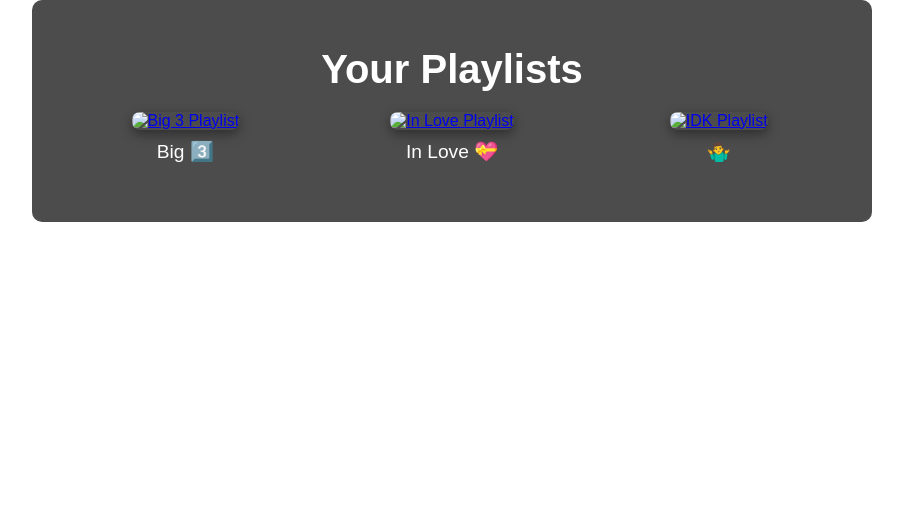
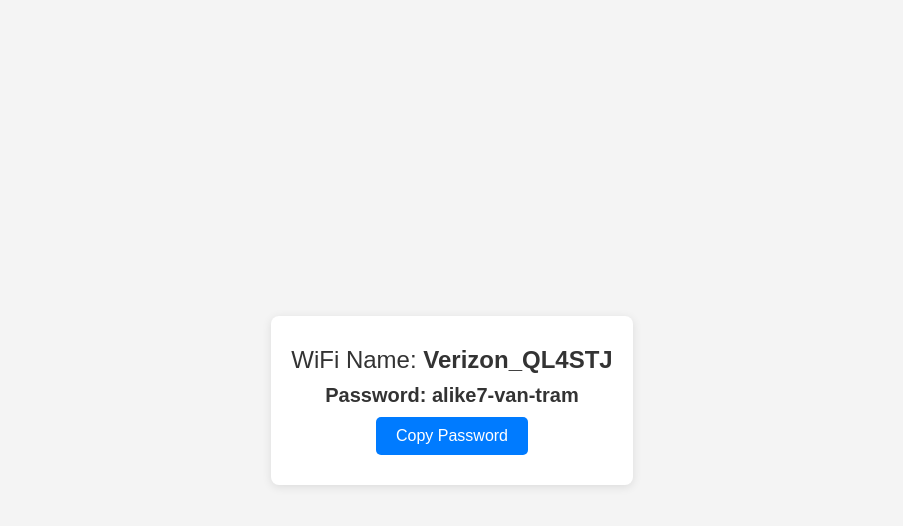
Before and after one commit to zelity/Playlists, a plain HTML site: page Index.html in a window 1280 px wide. Shown: the whole page, without its empty margins (188-1091 px from the left). Drawn offline with Linux system fonts and the light colour scheme.

Commit message:
Update Index.html

```diff
--- a/Index.html
+++ b/Index.html
@@ -3,130 +3,74 @@
 <head>
     <meta charset="UTF-8">
     <meta name="viewport" content="width=device-width, initial-scale=1.0">
-    <title>Your Playlist Display</title>
+    <title>WiFi Password Display</title>
     <style>
-        /* Background and body styles */
         body {
             font-family: Arial, sans-serif;
-            background-image: url('your-background-image-url.jpg'); /* Replace with your background image URL */
-            background-size: cover;
-            background-position: center;
+            background-color: #f4f4f4;
+            color: #333;
+            display: flex;
+            flex-direction: column;
+            align-items: center;
+            justify-content: center;
+            height: 100vh;
             margin: 0;
-            padding: 0;
-            color: #fff;
         }
-
         .container {
-            max-width: 800px;
-            margin: auto;
+            background-color: #fff;
             padding: 20px;
+            border-radius: 8px;
+            box-shadow: 0 2px 10px rgba(0, 0, 0, 0.1);
             text-align: center;
-            background-color: rgba(0, 0, 0, 0.7); /* Semi-transparent black background */
-            border-radius: 10px;
         }
-
-        h1 {
-            margin-bottom: 20px;
-            font-size: 2.5em;
+        .wifi-info {
+            font-size: 24px;
+            margin: 10px 0;
         }
-
-        .playlist-row {
-            display: flex;
-            justify-content: space-between;
-            margin-bottom: 20px;
+        .password {
+            font-weight: bold;
+            font-size: 20px;
+            margin: 10px 0;
         }
-
-        .playlist {
-            flex: 1;
-            margin: 0 10px;
+        button {
+            background-color: #007bff;
+            color: white;
+            border: none;
+            padding: 10px 20px;
+            border-radius: 5px;
+            cursor: pointer;
+            font-size: 16px;
         }
-
-        .playlist img {
-            width: 100%;
-            height: auto;
-            cursor: pointer;
-            border-radius: 8px;
-            transition: transform 0.3s, box-shadow 0.3s;
-            box-shadow: 0 4px 12px rgba(0, 0, 0, 0.4);
+        button:hover {
+            background-color: #0056b3;
         }
-
-        .playlist img:hover {
-            transform: scale(1.05);
-            box-shadow: 0 8px 20px rgba(0, 0, 0, 0.6);
-        }
-
-        p {
+        #copyMessage {
             margin-top: 10px;
-            font-size: 1.2em;
-        }
-
-        h2 {
-            margin-top: 40px;
-            font-size: 1.8em;
-        }
-
-        button {
-            background-color: #ff4757;
-            color: #fff;
-            border: none;
-            padding: 15px 25px;
-            border-radius: 5px;
-            font-size: 1.2em;
-            cursor: pointer;
-            transition: background-color 0.3s;
-            margin: 10px;
-        }
-
-        button:hover {
-            background-color: #ff6b81;
-        }
-
-        /* Hide by default */
-        #topImage, #playlistOptions {
-            display: none;
+            color: green;
         }
     </style>
+</head>
+<body>
+    <div class="container">
+        <div class="wifi-info">WiFi Name: <strong>Verizon_QL4STJ</strong></div>
+        <div class="password" id="wifiPassword">Password: alike7-van-tram</div>
+        <button onclick="copyPassword()">Copy Password</button>
+        <div id="copyMessage"></div>
+    </div>
+
     <script>
-        function showOptions() {
-            // Show top image and buttons
-            document.getElementById('topImage').style.display = 'block';
-            document.getElementById('playlistOptions').style.display = 'block';
+        function copyPassword() {
+            const passwordText = document.getElementById('wifiPassword').innerText.replace('Password: ', '');
+            navigator.clipboard.writeText(passwordText).then(() => {
+                const copyMessage = document.getElementById('copyMessage');
+                copyMessage.innerText = 'Password copied to clipboard!';
+                setTimeout(() => {
+                    copyMessage.innerText = '';
+                }, 2000);
+            }).catch(err => {
+                console.error('Could not copy text: ', err);
+            });
         }
     </script>
-</head>
-<body>
-
-<div class="container">
-    <h1>Your Playlists</h1>
-    <img id="topImage" src="your-top-image-url.jpg" alt="Top Image" style="width:100%; height: auto; border-radius: 8px; margin-bottom: 20px;">
-
-    <div class="playlist-row">
-        <div class="playlist">
-            <a href="https://www.your-link-for-big-3-playlist" target="_blank" onclick="showOptions()">
-                <img src="your-image-url-for-big3.jpg" alt="Big 3 Playlist">
-            </a>
-            <p>Big 3️⃣</p>
-        </div>
-        <div class="playlist">
-            <a href="https://www.your-link-for-in-love-playlist" target="_blank" onclick="showOptions()">
-                <img src="your-image-url-for-inlove.jpg" alt="In Love Playlist">
-            </a>
-            <p>In Love 💝</p>
-        </div>
-        <div class="playlist">
-            <a href="https://www.your-link-for-idk-playlist" target="_blank" onclick="showOptions()">
-                <img src="your-image-url-for-idk.jpg" alt="IDK Playlist">
-            </a>
-            <p>🤷‍♂️</p>
-        </div>
-    </div>
-
-    <div id="playlistOptions">
-        <h2>Select a Playlist Type:</h2>
-        <button onclick="location.href='https://www.youtube.com/';">YouTube</button>
-        <button onclick="location.href='https://www.spotify.com/';">Spotify</button>
-    </div>
-</div>
-
 </body>
 </html>
```
